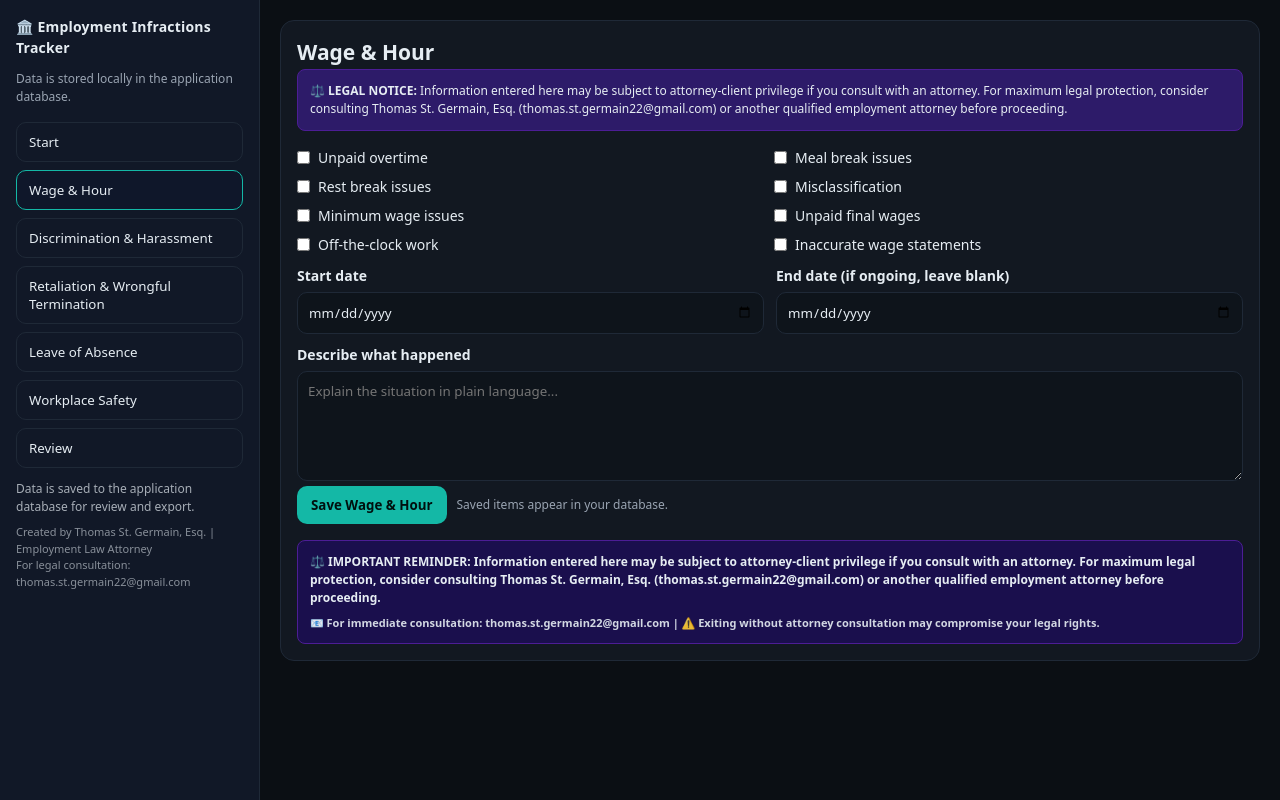
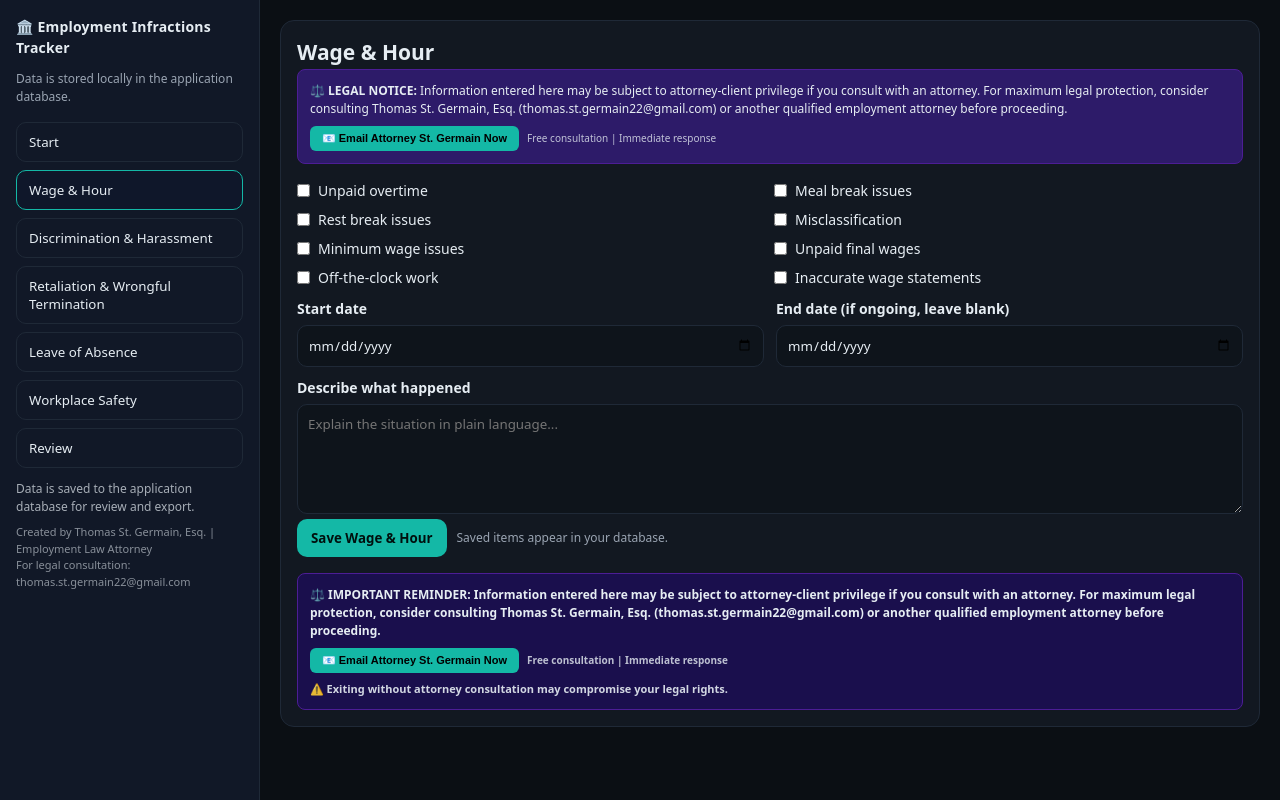
Before and after one commit to tsg2289/employment-law-infraction-tracker, a Next.js app: page / in a window 1280 px wide. Both pictures are taken after typing "Sample", "name@example.com", "Sample", "Sample" into the empty fields and a click on the button "Save & Continue". Built offline with nearby package versions, Linux system fonts and the light colour scheme.

Commit message:
Add three-tier attorney consultation system with direct email buttons and enhanced privilege protection

```diff
--- a/pages/index.js
+++ b/pages/index.js
@@ -34,29 +34,46 @@ export default function Home() {
     const hasUnsavedData = checkForUnsavedData();
 
     if (isLeavingLegalSection && hasUnsavedData) {
+      // First prompt - privilege warning
       const shouldLeave = window.confirm(
         `⚠️ ATTORNEY-CLIENT PRIVILEGE WARNING ⚠️\n\n` +
         `You have unsaved information in this section. If you proceed without consulting an attorney, ` +
         `your data may NOT be protected under attorney-client privilege in potential future litigation.\n\n` +
-        `RECOMMENDED: Send a notification to a live attorney to protect your rights.\n\n` +
+        `RECOMMENDED: Consult with an attorney to protect your rights.\n\n` +
         `Do you want to:\n` +
-        `• Click "Cancel" to stay and save your information\n` +
-        `• Click "OK" to continue without attorney protection (NOT RECOMMENDED)`
+        `• Click "Cancel" to stay and save your information (RECOMMENDED)\n` +
+        `• Click "OK" to continue and see attorney consultation options`
       );
 
       if (!shouldLeave) {
         return; // Stay on current panel
       } else {
-        // User chose to leave - offer attorney notification
-        const wantsAttorneyNotification = window.confirm(
-          `FINAL WARNING: Your employment law data may lose legal protection.\n\n` +
-          `Would you like to send a notification to a live attorney right now?\n\n` +
-          `• Click "OK" to send attorney notification (RECOMMENDED)\n` +
-          `• Click "Cancel" to proceed without protection`
+        // Second prompt - attorney consultation options
+        const consultationChoice = window.confirm(
+          `⚖️ ATTORNEY CONSULTATION OPTIONS ⚖️\n\n` +
+          `To protect your legal rights, you should consult with an employment attorney.\n\n` +
+          `Thomas St. Germain, Esq. specializes in employment law and created this tracker to help employees.\n\n` +
+          `Choose your next step:\n` +
+          `• Click "OK" to email Attorney St. Germain now (RECOMMENDED)\n` +
+          `• Click "Cancel" to see other options`
         );
 
-        if (wantsAttorneyNotification) {
-          sendAttorneyNotification();
+        if (consultationChoice) {
+          // User chose to email attorney directly
+          sendDirectAttorneyEmail();
+        } else {
+          // Third prompt - final warning with email button
+          const finalChoice = window.confirm(
+            `🚨 FINAL WARNING 🚨\n\n` +
+            `Your employment law data may lose legal protection without attorney consultation.\n\n` +
+            `LAST CHANCE TO PROTECT YOUR RIGHTS:\n\n` +
+            `• Click "OK" to send urgent attorney notification (LAST CHANCE)\n` +
+            `• Click "Cancel" to proceed WITHOUT legal protection (NOT RECOMMENDED)`
+          );
+
+          if (finalChoice) {
+            sendAttorneyNotification();
+          }
         }
       }
     }
@@ -78,6 +95,44 @@ export default function Home() {
       return getCheckedValues('.sf_haz').length > 0 || getCheckedValues('.sf_rep').length > 0 || getValue('sf_desc');
     }
     return false;
+  };
+
+  // Send direct attorney email (simpler, more personal)
+  const sendDirectAttorneyEmail = () => {
+    const employeeInfo = `${state.person.name || 'Potential Client'} (${state.person.email || 'Contact info needed'})`;
+    const employerInfo = state.person.employer || 'Employer name needed';
+    const currentData = getCurrentSectionData();
+
+    // Create direct consultation email
+    const subject = encodeURIComponent('URGENT: Employment Law Consultation Request');
+    const body = encodeURIComponent(
+      `Dear Attorney St. Germain,\n\n` +
+      `I am requesting an urgent consultation regarding potential employment law violations. I found your Employment Law Infraction Tracker and need legal advice to protect my rights.\n\n` +
+      `MY INFORMATION:\n` +
+      `Name: ${state.person.name || '[Please provide]'}\n` +
+      `Email: ${state.person.email || '[Please provide]'}\n` +
+      `Phone: [Please provide]\n` +
+      `Current Employer: ${employerInfo}\n` +
+      `Position: ${state.person.position || '[Please provide]'}\n\n` +
+      `LEGAL ISSUES IDENTIFIED:\n${currentData}\n\n` +
+      `URGENT REQUEST:\n` +
+      `I need immediate legal consultation to:\n` +
+      `• Establish attorney-client privilege\n` +
+      `• Protect my evidence and legal rights\n` +
+      `• Understand my legal options\n` +
+      `• Ensure proper legal strategy\n\n` +
+      `Please contact me as soon as possible to discuss this matter and establish our attorney-client relationship.\n\n` +
+      `Thank you for creating this tracker tool and for your assistance.\n\n` +
+      `Best regards,\n` +
+      `${state.person.name || '[Your name]'}\n\n` +
+      `Case ID: ${state.caseId || 'Not yet created'}\n` +
+      `Generated from: Employment Law Infraction Tracker`
+    );
+
+    // Open email client
+    window.open(`mailto:thomas.st.germain22@gmail.com?subject=${subject}&body=${body}`);
+
+    showToast('Direct consultation email opened. Send immediately to protect your legal rights.');
   };
 
   // Send attorney notification
@@ -457,9 +512,31 @@ export default function Home() {
       fontWeight: position === 'bottom' ? 'bold' : 'normal'
     }}>
       <strong>⚖️ {position === 'top' ? 'LEGAL NOTICE' : 'IMPORTANT REMINDER'}:</strong> Information entered here may be subject to attorney-client privilege if you consult with an attorney. For maximum legal protection, consider consulting Thomas St. Germain, Esq. (thomas.st.germain22@gmail.com) or another qualified employment attorney before proceeding.
+
+      <div style={{ marginTop: '8px', display: 'flex', alignItems: 'center', gap: '8px', flexWrap: 'wrap' }}>
+        <button
+          onClick={sendDirectAttorneyEmail}
+          style={{
+            background: '#14b8a6',
+            color: '#000',
+            border: 'none',
+            padding: '6px 12px',
+            borderRadius: '6px',
+            fontSize: '11px',
+            fontWeight: 'bold',
+            cursor: 'pointer'
+          }}
+        >
+          📧 Email Attorney St. Germain Now
+        </button>
+        <span style={{ fontSize: '10px', opacity: '0.8' }}>
+          Free consultation | Immediate response
+        </span>
+      </div>
+
       {position === 'bottom' && (
         <div style={{ marginTop: '8px', fontSize: '11px', opacity: '0.9' }}>
-          📧 For immediate consultation: thomas.st.germain22@gmail.com | ⚠️ Exiting without attorney consultation may compromise your legal rights.
+          ⚠️ Exiting without attorney consultation may compromise your legal rights.
         </div>
       )}
     </div>
```
